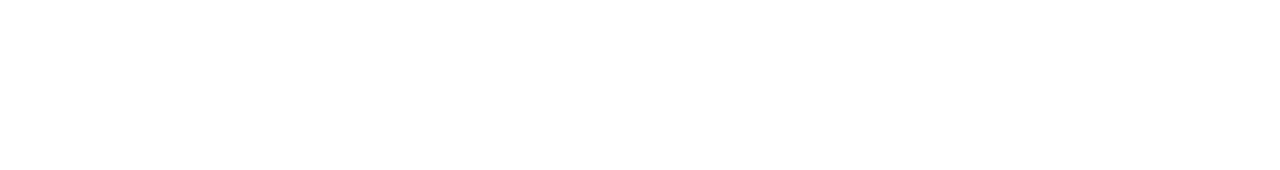
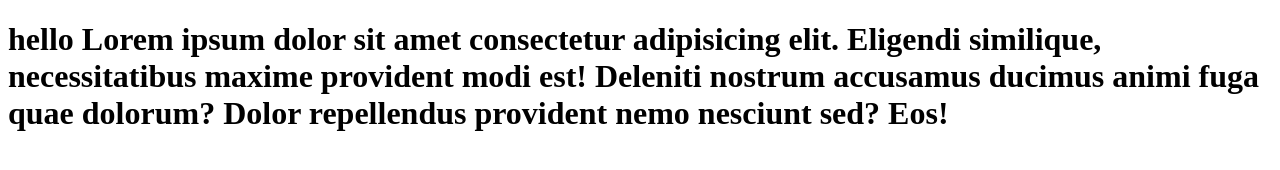
Before and after one commit to Devpatel077/Tops-assignment, a plain HTML site: page index.html in a window 1280 px wide. Drawn offline with Linux system fonts and the light colour scheme.

Commit message:
first com...

```diff
--- a/index.html
+++ b/index.html
@@ -1,11 +1,18 @@
 <!DOCTYPE html>
 <html lang="en">
+
 <head>
     <meta charset="UTF-8">
     <meta name="viewport" content="width=device-width, initial-scale=1.0">
     <title>Document</title>
 </head>
+
 <body>
+    <h1>hello Lorem ipsum dolor sit amet consectetur adipisicing elit. Eligendi similique, necessitatibus maxime
+        provident modi est! Deleniti nostrum accusamus ducimus animi fuga quae dolorum? Dolor repellendus provident nemo
+        nesciunt sed? Eos!
 
+    </h1>
 </body>
+
 </html>
```
